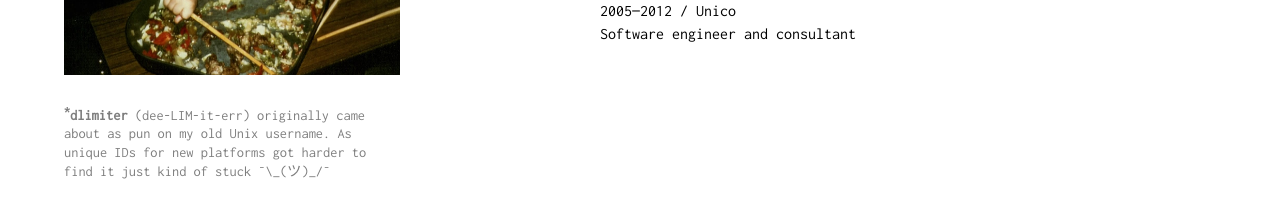
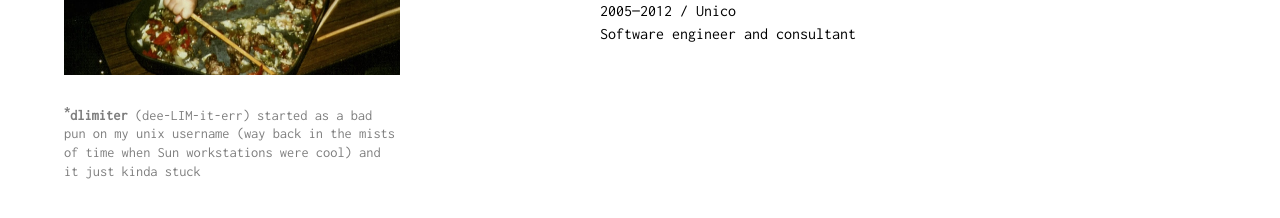
Before and after one commit to dlimiter/dlimiter.github.io, a Jekyll site: the page built from index.html, in a window 1280 px wide. Shown: the part 578-796 px from the top of the page. Built offline with Jekyll 4.4.1, drawn with Linux system fonts in a browser that asks for light colours; some web fonts are replaced.

Commit message:
Minor copy tweak 9999

```diff
--- a/index.html
+++ b/index.html
@@ -43,7 +43,7 @@ title: Dave Lim
       </div>
 
       <div class="section-content">
-        <p class="text-subtle text-small"><strong><sup>*</sup>dlimiter</strong> (dee-LIM-it-err) originally came about as pun on my old Unix username. As unique IDs for new platforms got harder to find it just kind of stuck ¯\_(ツ)_/¯</p>
+        <p class="text-subtle text-small"><strong><sup>*</sup>dlimiter</strong> (dee-LIM-it-err) started as a bad pun on my unix username (way back in the mists of time when Sun workstations were cool) and it just kinda stuck</p>
       </div>
     </div>
 
```
